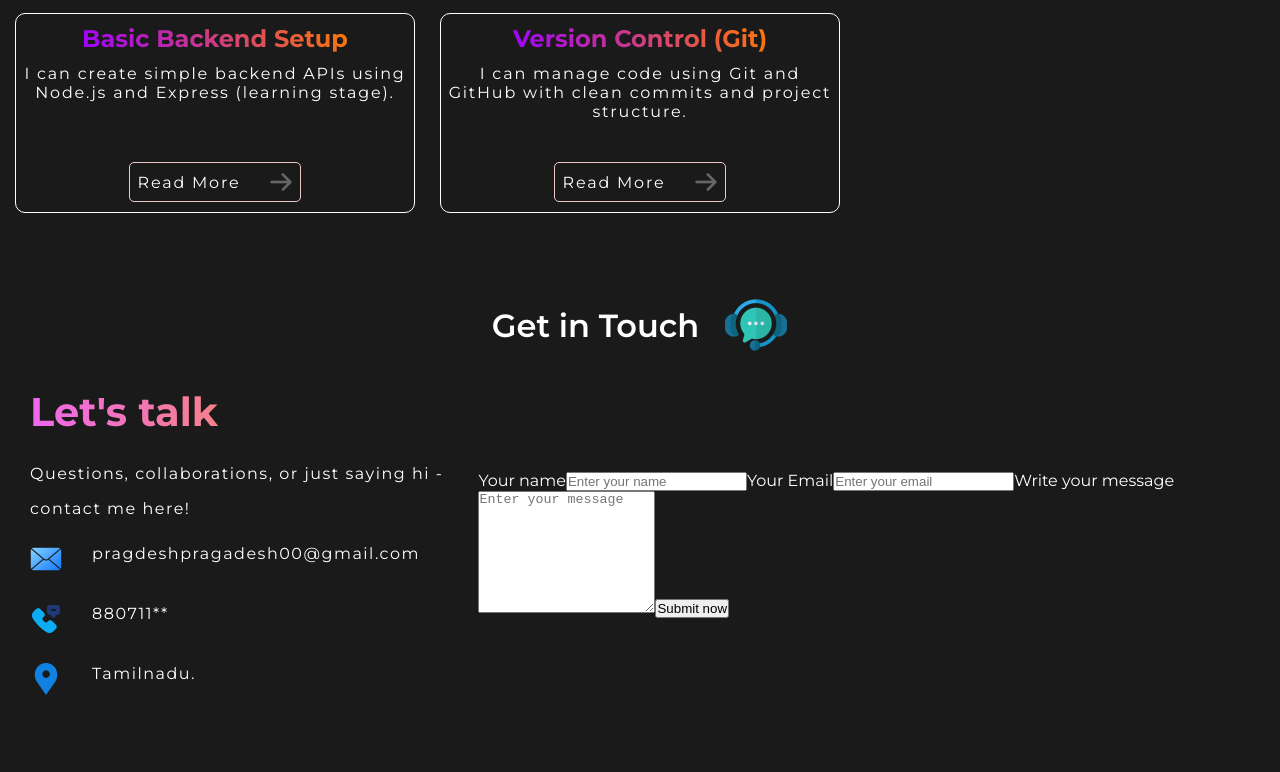
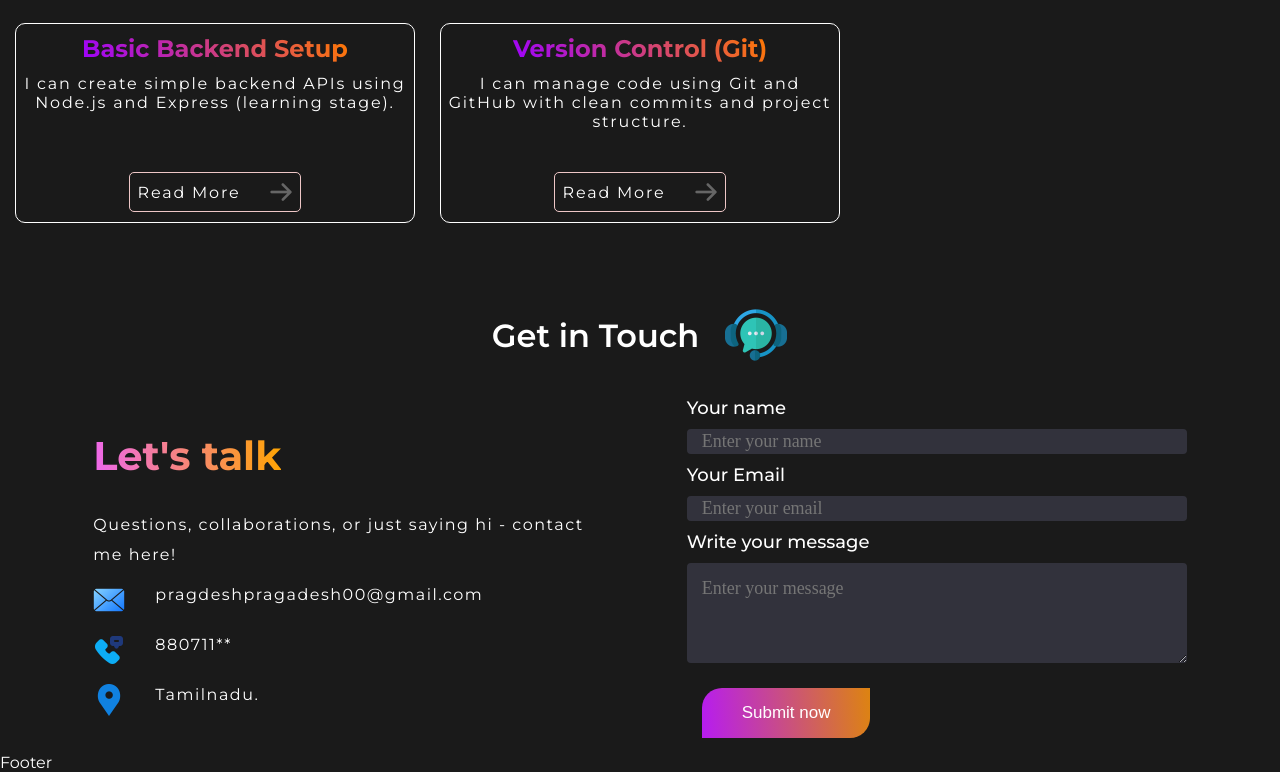
Before and after one commit to PRAGADESH22/Portfolio, a React (Vite) app: page / in a window 1280 px wide. Shown: the part 1564-2336 px from the top of the page. Before the commit the page ends 2265 px from the top, so only its background shows below. Built offline with nearby package versions, Linux system fonts and the light colour scheme.

Commit message:
Contact updated and footer added

```diff
--- a/src/App.jsx
+++ b/src/App.jsx
@@ -6,18 +6,19 @@ import Hero from "./Components/Hearo/Hero";
 import Aboutme from "./Components/About/Aboutme";
 import Services from "./Components/Services/Services";
 import Contact from "./Components/Contact/Contact";
-
+import Footer from "./Components/Footer/Footer";
 
 function App() {
   const [count, setCount] = useState(0);
 
   return (
     <>
-    <Navbar/>
-    <Hero/>
-    <Aboutme/>
-    <Services/>
-    <Contact/>
+      <Navbar />
+      <Hero />
+      <Aboutme />
+      <Services />
+      <Contact />
+      <Footer />
     </>
   );
 }
--- a/src/Components/About/Aboutme.css
+++ b/src/Components/About/Aboutme.css
@@ -80,11 +80,11 @@
 }
 .about-achievments {
   display: flex;
-  align-items: center;
+  align-items: start;
   width: 100%;
   margin-bottom: 50px;
-  margin-top: 30px;
-  padding: 0 15px 0 15px;
+  margin-top: 40px;
+  padding: 0 20px 0 20px;
   font-size: 14px;
   justify-content: space-around;
   gap: 20px;
@@ -96,7 +96,7 @@
 }
 .about-achievement p {
   width: 200px;
-  font-weight: 600;
+  font-weight: 500;
   background: linear-gradient(90deg, #ff9100, #c63eff);
   background-clip: text;
   -webkit-text-fill-color: transparent;
--- a/src/Components/About/Aboutme.jsx
+++ b/src/Components/About/Aboutme.jsx
@@ -52,16 +52,16 @@ const Aboutme = () => {
             react
           </p>
         </div>
-        <hr style={{ height: "35px" }} />
+        <hr style={{ height: "50px" }} />
         <div className="about-achievement">
           <p>worked with morder UI frameworks like Tailwind CSS</p>
         </div>
-        <hr style={{ height: "35px" }} />
+        <hr style={{ height: "50px" }} />
 
         <div className="about-achievement">
           <p>Actively exploring backend development with node.JS & Express</p>
         </div>
-        <hr style={{ height: "35px" }} />
+        <hr style={{ height: "50px" }} />
 
         <div className="about-achievement">
           <p>Focus on become full stack developer</p>
--- a/src/Components/Contact/Contact.css
+++ b/src/Components/Contact/Contact.css
@@ -1,9 +1,9 @@
 .contact {
   display: flex;
   flex-direction: column;
+  width: 100%;
   justify-content: center;
   align-items: center;
-  width: 100%;
   margin-top: 80px;
 }
 .contact-title {
@@ -22,26 +22,27 @@
 }
 .contact-session {
   display: flex;
-  padding: 0 30px;
-  justify-content: center;
+  width: 100%;
+  justify-content: space-evenly;
   align-items: center;
 }
 .contact-left {
   display: flex;
   flex-direction: column;
+  align-items: start;
 }
 .contact-left h1 {
   background: linear-gradient(265deg, orange, rgb(238, 103, 238));
   background-clip: text;
   -webkit-text-fill-color: transparent;
-  margin-bottom: 20px;
+  margin-bottom: 30px;
   font-size: 2.5rem;
 }
 .contact-left p {
   font-weight: 400;
   letter-spacing: 1.5px;
-  line-height: 35px;
-  max-width: 550px;
+  line-height: 30px;
+  max-width: 500px;
   margin-bottom: 10px;
 }
 .contact-details {
@@ -49,7 +50,7 @@
   flex-direction: column;
   justify-content: center;
   align-items: start;
-  gap: 15px;
+  gap: 10px;
 }
 .contact-detail {
   display: flex;
@@ -57,3 +58,52 @@
   align-items: center;
   gap: 30px;
 }
+.contact-right {
+  display: flex;
+  flex-direction: column;
+  justify-content: center;
+  gap: 10px;
+}
+.contact-right label {
+  color: white;
+  font-size: 18px;
+  font-weight: 500;
+}
+.contact-right input {
+  border: none;
+  height: 25px;
+  width: 500px;
+  background: #32323c;
+  color: #a0a0a0;
+  font-family: outfit;
+  font-size: 18px;
+  padding-left: 15px;
+  border-radius: 4px;
+}
+.contact-right textarea {
+  border: none;
+  height: 100px;
+  width: 500px;
+  background: #32323c;
+  color: #a0a0a0;
+  font-family: outfit;
+  font-size: 18px;
+  padding: 15px;
+  border-radius: 4px;
+}
+.submit-button {
+  border: none;
+  color: white;
+  width: max-content;
+  justify-items: center;
+  background: linear-gradient(264deg, #df8905 -5.09%, #b415ff 106.28%);
+  font-size: 17px;
+  padding: 15px 40px;
+  margin: 15px;
+  cursor: pointer;
+  border-radius: 20px 0 20px 0;
+  transition: transform 0.3s ease;
+}
+.submit-button:hover {
+  transform: scale(1.05);
+}
--- /dev/null
+++ b/src/Components/Footer/Footer.jsx
@@ -0,0 +1,8 @@
+import React from "react";
+import "./Footer.css";
+
+const Footer = () => {
+  return <div>Footer</div>;
+};
+
+export default Footer;
```
Also changed, not shown: src/Components/Footer/Footer.css (added).
